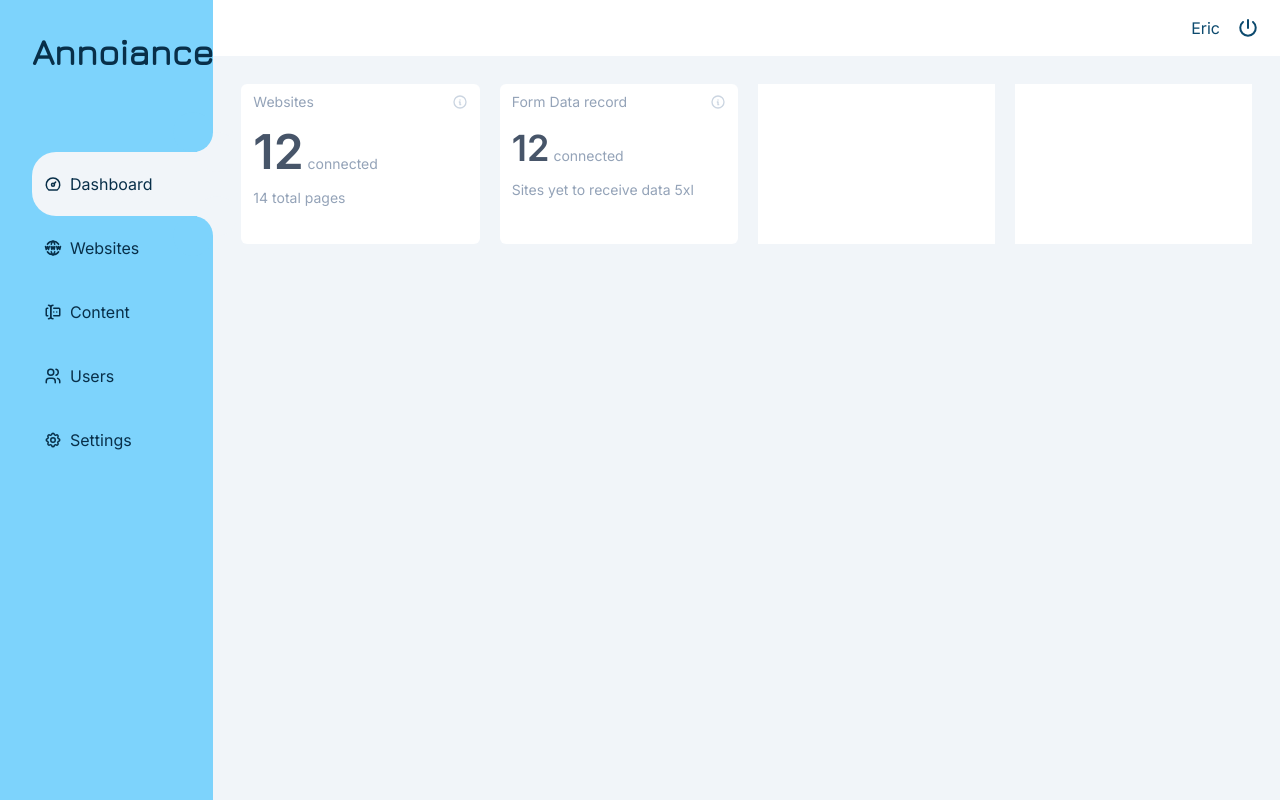
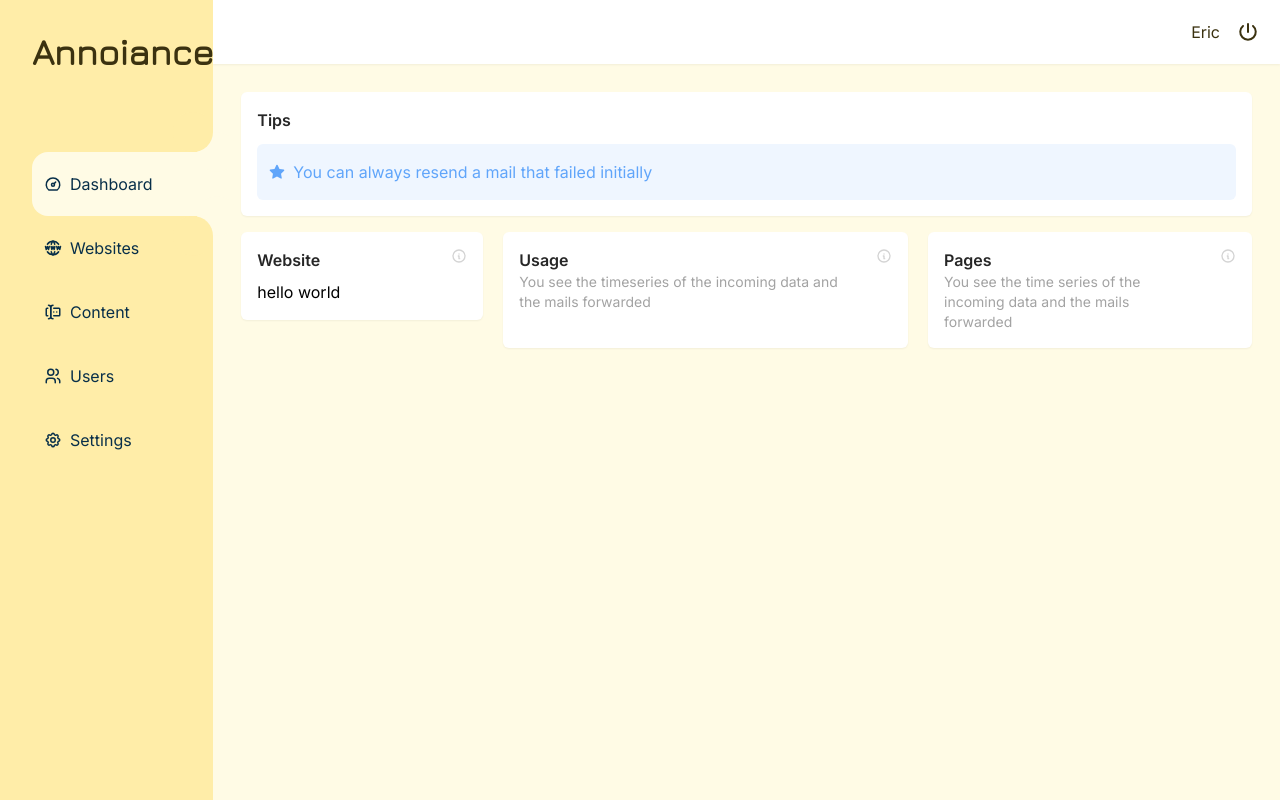
Before and after one commit to Gigman2/annoiance, a Next.js app: page /dashboard in a window 1280 px wide. Built offline with nearby package versions, Linux system fonts and the light colour scheme.

Commit message:
dashboard design

```diff
--- a/package.json
+++ b/package.json
@@ -9,12 +9,16 @@
     "lint": "next lint"
   },
   "dependencies": {
+    "@faker-js/faker": "^8.4.1",
+    "chart.js": "^4.4.2",
     "mongodb": "^6.5.0",
     "mongoose": "^8.3.0",
     "next": "14.1.4",
     "react": "^18",
+    "react-chartjs-2": "^5.2.0",
     "react-dom": "^18",
     "react-icons": "^5.0.1",
+    "react-tooltip": "^5.26.3",
     "sonner": "^1.4.41"
   },
   "devDependencies": {
--- a/src/app/(routes)/dashboard/layout.tsx
+++ b/src/app/(routes)/dashboard/layout.tsx
@@ -40,37 +40,37 @@ const DashboardLayout  = ({
 }) => {
   return (
     <div className="w-screen h-screen flex items-center justify-center bg-slate-200 relative">
-        <div className=' h-screen w-2/12 bg-sky-300 pt-8 pl-8 z-20'>
-            <h1 className={`text-4xl font-bold text-sky-950 mb-3 ${jura.className}`}>Annoiance</h1>
+        <div className=' h-screen w-2/12 bg-yellow pt-8 pl-8 z-20'>
+            <h1 className={`text-4xl font-bold text-yellow-dark mb-3 ${jura.className}`}>Annoiance</h1>
 
             <div className='mt-20'>
                 {
                     MenuItems.map(item =>(
                         <div key={item.name} className='relative'>
                             {item.active ? <>
-                                <div className='absolute top-0 -mt-5 right-0 -mr-6 w-10 h-10 bg-slate-100 rounded-full z-20'></div>
-                                <div className='absolute top-0 -mt-10 right-0 -mr-0 w-10 h-10 bg-sky-300 rounded-full z-20'></div>
+                                <div className='absolute top-0 -mt-5 right-0 -mr-6 w-10 h-10 bg-yellow-light rounded-full z-20'></div>
+                                <div className='absolute top-0 -mt-10 right-0 -mr-0 w-10 h-10 bg-yellow rounded-full z-20'></div>
                             </>: null}
                             <Link href={item.path}>
-                                <div className={`cursor-pointer pl-3 relative z-10 py-5 text-md flex items-center gap-2 ${item.active ? 'bg-slate-100' : 'bg-transparent'} rounded-s-3xl`}>
+                                <div className={`cursor-pointer pl-3 relative z-10 py-5 text-md flex items-center gap-2 ${item.active ? 'bg-yellow-light' : 'bg-transparent'} rounded-s-2xl`}>
                                     <item.Icon fontSize={18} className='text-sky-950'/>
                                     <p className='text-sky-950'>{item.name}</p>
                                 </div>
                             </Link>
                             {item.active ? <>
-                                <div className='absolute bottom-0 -mb-5 right-0 -mr-6 w-10 h-10 bg-slate-100 rounded-full z-20'></div>
-                                <div className='absolute bottom-0 -mb-10 right-0 -mr-0 w-10 h-10 bg-sky-300 rounded-full z-20'></div>
+                                <div className='absolute bottom-0 -mb-5 right-0 -mr-6 w-10 h-10 bg-yellow-light rounded-full z-20'></div>
+                                <div className='absolute bottom-0 -mb-10 right-0 -mr-0 w-10 h-10 bg-yellow rounded-full z-20'></div>
                             </>: null}
                         </div>
                     ))
                 }
             </div>
         </div>
-        <div className='h-screen flex-auto w-full bg-slate-100'>
-            <div className='w-full h-14 bg-white flex'>
+        <div className='h-screen flex-auto w-full bg-yellow-light'>
+            <div className='w-full h-16 bg-white flex drop-shadow-sm'>
                 <div className='flex px-5 w-full justify-end items-center gap-4'>
-                    <p className='text-sky-900'>Eric </p>
-                    <TbPower className='text-2xl text-sky-900 cursor-pointer'/>
+                    <p className='text-yellow-dark'>Eric </p>
+                    <TbPower className='text-2xl text-yellow-dark cursor-pointer'/>
                 </div>
             </div>
             <div className='w-full h-auto p-7 box-border'>
--- a/src/app/(routes)/dashboard/page.tsx
+++ b/src/app/(routes)/dashboard/page.tsx
@@ -1,43 +1,72 @@
+import AnalyticsCard from '@/app/_components/cards/analyticsCard';
+import DoughnutChart from '@/app/_components/charts/doughnut';
 import React from 'react'
-import { TbInfoCircle } from 'react-icons/tb'
+import { TbInfoCircle, TbStarFilled } from 'react-icons/tb'
+
+export const data = {
+  labels: ['Red', 'Blue', 'Yellow', 'Green', 'Purple', 'Orange'],
+  datasets: [
+    {
+      label: '# of Votes',
+      data: [12, 19, 3, 5, 2, 3],
+      backgroundColor: [
+        'rgba(255, 99, 132, 1)',
+        'rgba(54, 162, 235, 1)',
+        'rgba(255, 206, 86, 1)',
+        'rgba(75, 192, 192, 1)',
+        'rgba(153, 102, 255, 1)',
+        'rgba(255, 159, 64, 1)',
+      ],
+      borderColor: [
+        'rgba(255, 99, 132, 1)',
+        'rgba(54, 162, 235, 1)',
+        'rgba(255, 206, 86, 1)',
+        'rgba(75, 192, 192, 1)',
+        'rgba(153, 102, 255, 1)',
+        'rgba(255, 159, 64, 1)',
+      ],
+      borderWidth: 1,
+    },
+  ],
+};
 
 const DashboardHome = () => {
   return (
-    <div className='w-full flex gap-5'>
-        <div className='w-3/12 h-40 bg-white rounded-md px-3'>
-            <div className='flex py-2 items-center justify-between bottom-1'>
-                <p className='text-slate-400 text-sm'>Websites</p>
-                <TbInfoCircle className='text-slate-300' />
-            </div>
-            <div className='mt-2 text-slate-600'>
-                <div className='flex items-baseline gap-1 '>
-                    <div className='text-5xl font-semibold'>12</div>
-                    <p className='text-slate-400 text-sm'>connected</p>
-                </div>
-                <div className='flex items-baseline gap-1 mt-3 text-slate-400 text-sm'>
-                    <p>14</p>
-                    <p className=''>total pages</p>
-                </div>
-            </div>
+    <div className='w-full'>
+        <div className='h-auto bg-white p-4 shadow-sm rounded-md'>
+          <p className='font-semibold text-neutral-800'>Tips</p>
+
+          <div className='w-auto rounded-md py-4 px-3 bg-blue-50 text-blue-400 mt-3 flex gap-2 items-center'>
+            <TbStarFilled className="text-blue-400" />
+            <p>You can always resend a mail that failed initially</p>
+          </div>
         </div>
-        <div className='w-3/12 h-40 bg-white rounded-md px-3'>
-            <div className='flex py-2 items-center justify-between bottom-1'>
-                <p className='text-slate-400 text-sm'>Form Data record</p>
-                <TbInfoCircle className='text-slate-300' />
-            </div>
-            <div className='mt-2 text-slate-600'>
-                <div className='flex items-baseline gap-1 '>
-                    <div className='text-4xl font-semibold'>12</div>
-                    <p className='text-slate-400 text-sm'>connected</p>
-                </div>
-                <div className='flex items-baseline gap-1 mt-3 text-slate-400 text-sm'>
-                    <p>Sites yet to receive data</p>
-                    <p className=''>5xl</p>
-                </div>
-            </div>
-        </div>
-        <div className='w-3/12 h-40 bg-white'></div>
-        <div className='w-3/12 h-40 bg-white'></div>
+
+        <div className='flex gap-5 mt-4'>
+          <div className='w-3/12 h-auto'>
+              <AnalyticsCard id='website-analytics' title='Website' description='Here are the websites you have connected to the platform'>
+                hello world
+              </AnalyticsCard>
+          </div>
+          <div className='w-5/12 h-auto bg-white p-4 shadow-sm rounded-md'>
+              <div className='flex items-start justify-between'>
+                  <div className='flex-1'>
+                      <p className='font-semibold text-neutral-800'>Usage</p>
+                      <p className='w-11/12 text-sm text-neutral-400'>You see the timeseries of the incoming data and the mails forwarded</p>
+                  </div>
+                  <TbInfoCircle className='text-neutral-300 cursor-pointer'fontSize={16} />
+              </div>
+          </div>
+          <div className='w-4/12 h-auto bg-white p-4 shadow-sm rounded-md'>
+              <div className='flex items-start justify-between'>
+                  <div className='flex-1'>
+                      <p className='font-semibold text-neutral-800'>Pages</p>
+                      <p className='w-11/12 text-sm text-neutral-400'>You see the time series of the incoming data and the mails forwarded</p>
+                  </div>
+                  <TbInfoCircle className='text-neutral-300 cursor-pointer' fontSize={16}/>
+              </div>
+          </div>
+      </div>
     </div>
   )
 }
--- /dev/null
+++ b/src/app/_components/cards/analyticsCard.tsx
@@ -0,0 +1,27 @@
+'use client'
+import React, { FC } from 'react'
+import { TbInfoCircle } from 'react-icons/tb';
+import { Tooltip } from 'react-tooltip';
+
+interface IProp {title: string, description: string; id: string;  children: React.ReactNode;}
+const AnalyticsCard:FC<IProp> = ({title, description, children, id}: IProp) => {
+  return (
+    <div className='w-full bg-white p-4 shadow-sm rounded-md'>
+        <div className='flex items-start justify-between'>
+            <div className='flex-1'>
+                <p className='font-semibold text-neutral-800'>{title}</p>
+            </div>
+            <div id={id}>
+                <TbInfoCircle className='text-neutral-300 cursor-pointer' fontSize={16}/>
+            </div>
+            <Tooltip anchorSelect={`#${id}`} content={description} noArrow={true} />
+        </div>
+        <div className='mt-2'>
+            {children}
+        </div>
+    </div>
+
+  )
+}
+
+export default AnalyticsCard
--- /dev/null
+++ b/src/app/_components/charts/doughnut.tsx
@@ -0,0 +1,17 @@
+'use client'
+import { Chart as ChartJS, ArcElement, Tooltip, Legend } from "chart.js";
+import { Doughnut } from "react-chartjs-2";
+
+ChartJS.register(ArcElement, Tooltip, Legend);
+
+import React from 'react'
+
+const DoughnutChart = ({data}: {data: any}) => {
+  return (
+    <div>
+        <Doughnut data={data} />
+    </div>
+  )
+}
+
+export default DoughnutChart
--- /dev/null
+++ b/src/app/_components/charts/line.tsx
@@ -0,0 +1,61 @@
+import React from 'react';
+import {
+  Chart as ChartJS,
+  CategoryScale,
+  LinearScale,
+  PointElement,
+  LineElement,
+  Title,
+  Tooltip,
+  Legend,
+} from 'chart.js';
+import { Line } from 'react-chartjs-2';
+import { faker } from '@faker-js/faker';
+
+ChartJS.register(
+  CategoryScale,
+  LinearScale,
+  PointElement,
+  LineElement,
+  Title,
+  Tooltip,
+  Legend
+);
+
+
+export const options = {
+  responsive: true,
+  plugins: {
+    legend: {
+      position: 'top' as const,
+    },
+    title: {
+      display: true,
+      text: 'Chart.js Line Chart',
+    },
+  },
+};
+
+const labels = ['January', 'February', 'March', 'April', 'May', 'June', 'July'];
+
+export const data = {
+  labels,
+  datasets: [
+    {
+      label: 'Dataset 1',
+      data: labels.map(() => faker.datatype.number({ min: -1000, max: 1000 })),
+      borderColor: 'rgb(255, 99, 132)',
+      backgroundColor: 'rgba(255, 99, 132, 0.5)',
+    },
+    {
+      label: 'Dataset 2',
+      data: labels.map(() => faker.datatype.number({ min: -1000, max: 1000 })),
+      borderColor: 'rgb(53, 162, 235)',
+      backgroundColor: 'rgba(53, 162, 235, 0.5)',
+    },
+  ],
+};
+
+export function App() {
+  return <Line options={options} data={data} />;
+}
--- a/tailwind.config.ts
+++ b/tailwind.config.ts
@@ -7,5 +7,15 @@ const config: Config = {
     "./src/app/**/*.{js,ts,jsx,tsx,mdx}",
   ],
   plugins: [],
+  theme: {
+    extend: {
+      colors: {
+        'yellow': '#ffeda8',
+        'yellow-light': '#fffbe5',
+        'yellow-dark': '#3b3210'
+      },
+    }
+  }
+
 };
 export default config;
```
Also changed, not shown: 2 other files (tests, documents, lock files or other folders).
